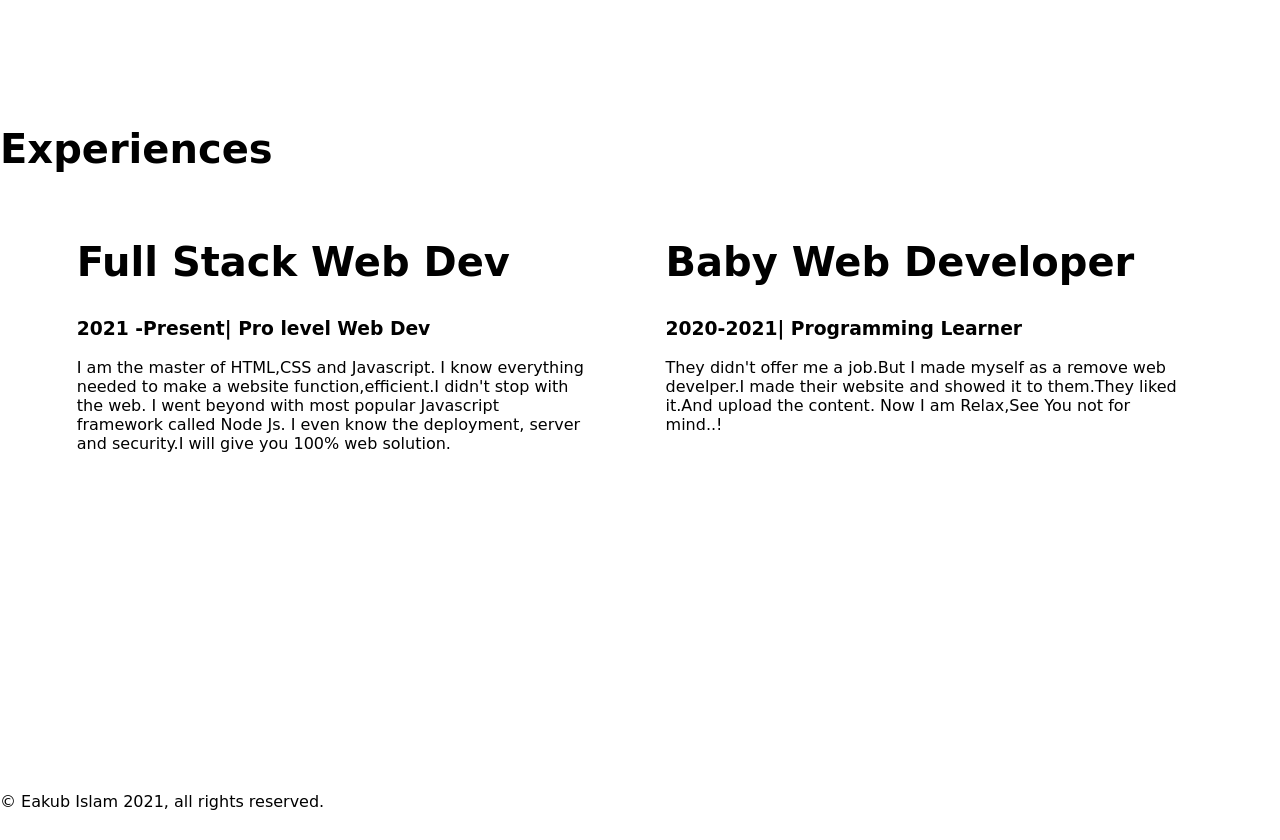
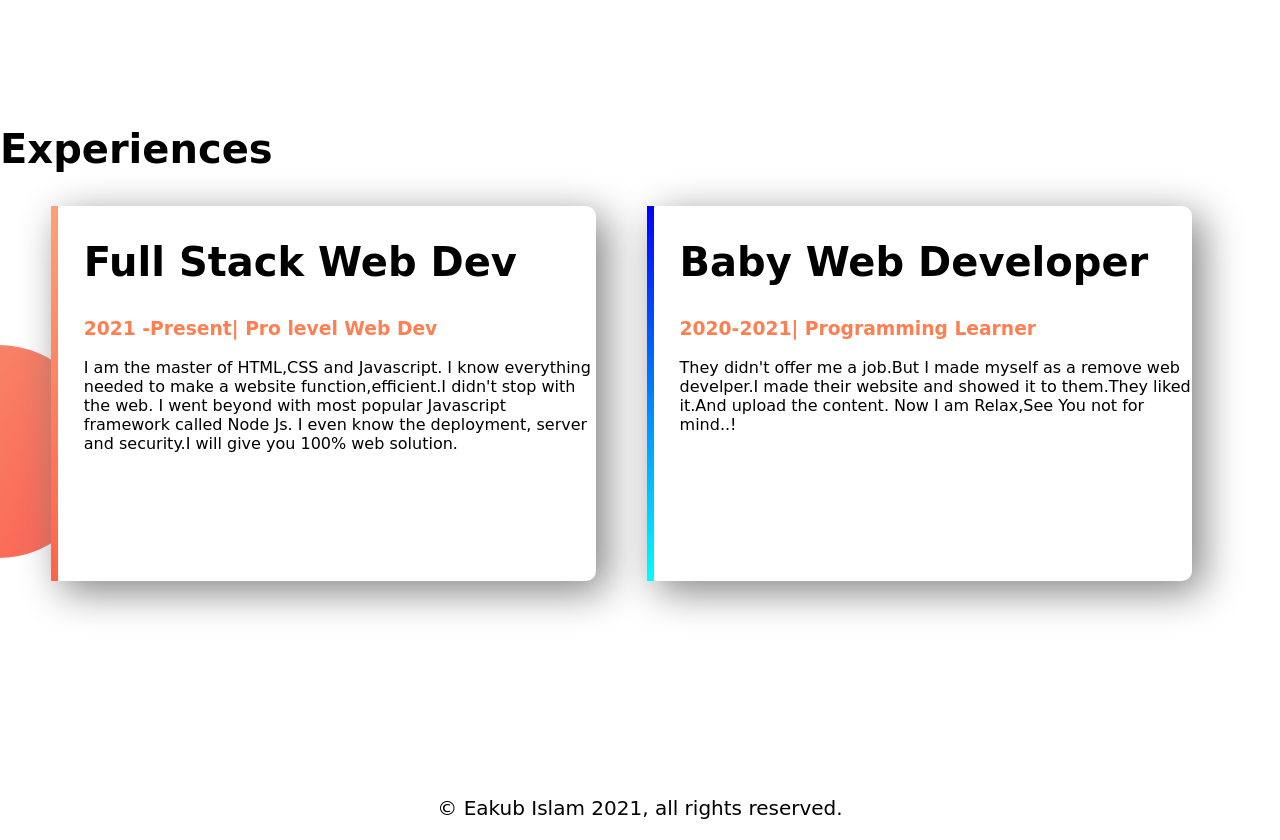
Before and after one commit to EakubIslam/web-portfolio, a plain HTML site: page index.html in a window 1280 px wide. Shown: the part 1240-2080 px from the top of the page. Drawn offline with Linux system fonts and the light colour scheme; a web font is replaced by a local one.

Commit message:
Update style.css

```diff
--- a/style.css
+++ b/style.css
@@ -8,7 +8,7 @@ h1{
 h2{
     font-size: 40px;
 }
-.name{
+.highlight{
     color: coral;
 }
 .half-width{
@@ -41,3 +41,28 @@ section{
     background-repeat: no-repeat;
     background-position: right;
 }
+.single-experience{
+    box-shadow: 10px 10px 40px gray;
+    border-radius: 10px;
+    height: 75%;
+    background-color: white;
+}
+.experience-area{
+    background-image: url("images/exp-bg.png");
+    background-repeat: no-repeat;
+    background-position: left;
+}
+#Full-stack{
+    border-left: 7px solid;
+    border-image: linear-gradient(180deg,lightsalmon,tomato);
+    border-image-slice: 1;
+}
+#baby-web{
+    border-left: 7px solid;
+    border-image: linear-gradient(180deg,blue,cyan);
+    border-image-slice: 1;
+}
+footer p{
+  text-align: center;
+  font-size: 20px;
+}
```
